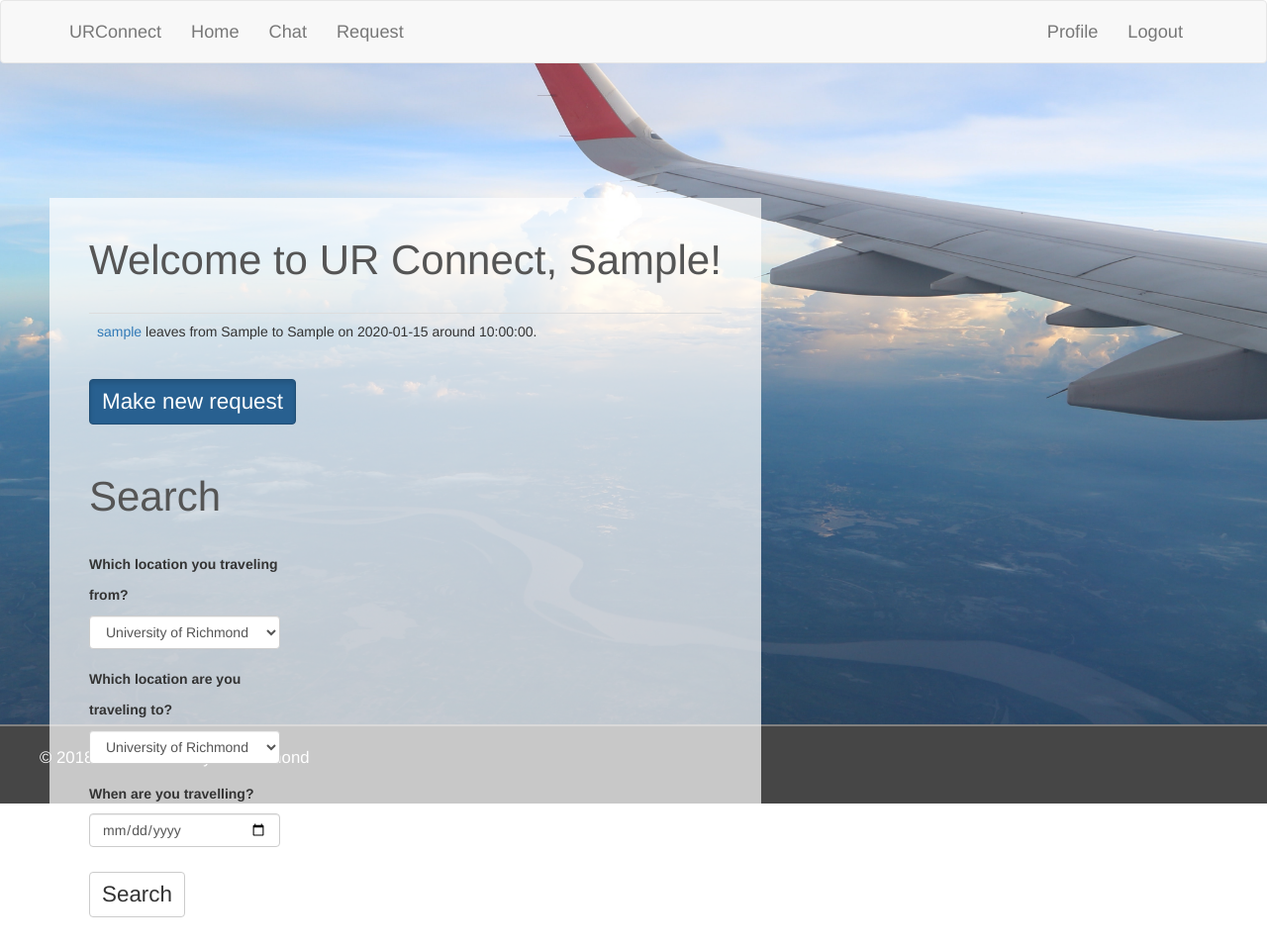
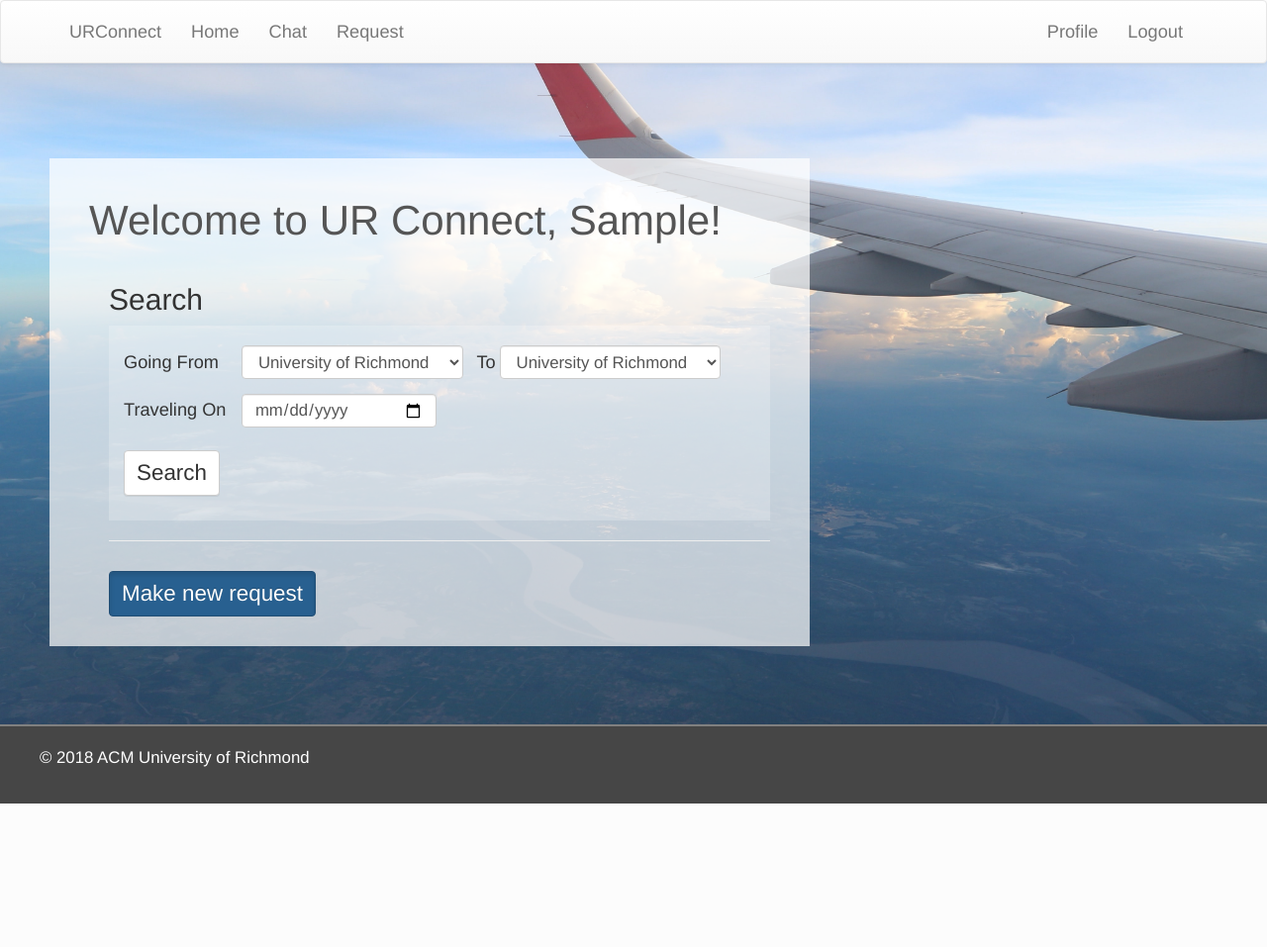
Before and after one commit to tramnguyenJC/acm-project-2018, a Flask app: page / in a window 1280 px wide; the page is wider, and only the part inside the window is pictured. Shown: that part at 99% size. After the commit the page ends 812 px from the top of that part, so only its background shows below. Run offline with Flask 2, Linux system fonts and the light colour scheme; a user stored in the database is signed in; tables that the repository leaves empty hold one stand-in row (values such as "Sample post"); some libraries are stand-ins or nearby versions.

Commit message:
Updated Search Design
Integrated Hammad's Search functionality with the current design. Added notice if no results were found. on search. Moved search to be displayed only for logged-in users (also fixed error associated with presence in anonymous user index).

```diff
--- a/app/forms.py
+++ b/app/forms.py
@@ -4,7 +4,7 @@ from wtforms_components import TimeField
 from wtforms.validators import ValidationError, DataRequired, Email, EqualTo, Length
 from app.models import User, Request
 from app import app
-
+from flask_bootstrap import Bootstrap
 
 class LoginForm(FlaskForm):
     username = StringField('Username', validators=[DataRequired()])
@@ -56,12 +56,13 @@ class RequestForm(FlaskForm):
     submit = SubmitField('Submit')
 
 class SearchForm(FlaskForm):
-    origin = SelectField(u'Which location you traveling from?',
+    origin = SelectField('Going From ',
         validators=[DataRequired()])
-    destination = SelectField(u'Which location are you traveling to?',
+    destination = SelectField(' To ',
         validators=[DataRequired()])
-    date = DateField('When are you travelling?',
+    date = DateField('Traveling On ',
                             validators = [DataRequired()],
                             render_kw={"placeholder": "MM/DD/YY"},
-                            format="%m/%d/%y")
+                            format="%m/%d/%y",
+                            id="datepicker")
     search = SubmitField('Search')
--- a/app/static/css/main.css
+++ b/app/static/css/main.css
@@ -46,14 +46,14 @@ body > .container {
     margin-left: -20px;
     padding: 0px 40px 20px 40px;
     background: rgba(255, 255, 255, 0.7);
-    top: 25vh;
     line-height: 2.2em;
 } #home #landing-text.anon {
+    top: 25vh;
     max-width: 45%;
 } #home #landing-text.user {
+    top: 20vh;
     max-width: 60%;
 }
-
 
 #home #landing-text.anon {
     text-align: center;
@@ -81,6 +81,43 @@ body > .container {
     padding: 10px;
 }
 
+/* Search Styles */
+#home #landing-text #search-container { margin-left: 20px; }
+#home #landing-text #search-container form {
+    background-color: rgba(255, 255, 255, 0.2);
+    padding: 5px;
+}
+#home #landing-text .form-group {
+    display: inline;
+    margin-left: 10px;
+}
+#home #landing-text .control-label {
+    font-size: 1.3em;   font-weight: normal;
+    width: 15%;         min-width: 115px;
+} #home #landing-text label[for=destination].control-label {
+    width: auto;        min-width: 0;
+} #home #landing-text label[for=date].control-label {
+    display: inline;
+    min-width: 120px;
+    padding-right: 1.5%;
+}
+
+#home #landing-text select.form-control {
+    width: min-content;     max-width: 34%  !important;
+    display: inline-block;
+    margin: 15px 0;
+    font-size: 1.2em;
+}
+#home #landing-text input.form-control {
+    display: inline-block;
+    width: 30% !important;
+    font-size: 1.2em;
+}
+#home #landing-text form .btn#search {
+    display: block;
+    margin: 20px 10px;
+}
+
 footer {
     width: 100%;
     min-height: 60px;
--- a/app/templates/base.html
+++ b/app/templates/base.html
@@ -3,8 +3,9 @@
 {% block head %}
 {{super()}}
 <!--Bootstrap + Query Implementation -->
-<link rel="stylesheet" href="https://maxcdn.bootstrapcdn.com/bootstrap/3.3.7/css/bootstrap.min.css">
+<link rel="stylesheet" href="https://maxcdn.bootstrapcdn.com/bootstrap/3.3.7/css/bootstrap-theme.min.css" integrity="sha384-rHyoN1iRsVXV4nD0JutlnGaslCJuC7uwjduW9SVrLvRYooPp2bWYgmgJQIXwl/Sp" crossorigin="anonymous">
 <script src="https://ajax.googleapis.com/ajax/libs/jquery/3.2.1/jquery.min.js"></script>
+<link rel="stylesheet" href="https://maxcdn.bootstrapcdn.com/bootstrap/3.3.7/css/bootstrap.min.css" integrity="sha384-BVYiiSIFeK1dGmJRAkycuHAHRg32OmUcww7on3RYdg4Va+PmSTsz/K68vbdEjh4u" crossorigin="anonymous">
 <script src="https://maxcdn.bootstrapcdn.com/bootstrap/3.3.7/js/bootstrap.min.js"></script>
 
 <link rel="stylesheet" href="{{ url_for('static', filename='css/main.css') }}">
--- a/app/templates/index.html
+++ b/app/templates/index.html
@@ -11,15 +11,21 @@
 	  <div id="landing-text" class="user">
 
 		<h1>Welcome to UR Connect, {{ user.username.capitalize() }}!</h1>
-
-		{% for request in requests %}
+		<!--{% for request in requests %}
 			  {% include '_request.html' %}
-		{% endfor %}
-
-		<a id="request-btn" class="btn btn-primary active" href="{{ url_for('request_form') }}">
-			Make new request
-		</a>
-
+		{% endfor %}-->
+		<div id="search-container">
+			<h2>Search</h2>
+			<div class="row">
+			 	<div class="col-md-12">
+				  	{{ wtf.quick_form(form) }}
+			  	</div>
+			</div>
+			<hr/>
+			<a id="request-btn" class="btn btn-primary active" href="{{ url_for('request_form') }}">
+				Make new request
+			</a>
+		</div>
 
 
   {% else %}
@@ -36,12 +42,16 @@
 		<a id="login-btn"    class="btn btn-warning active" href="{{ url_for('login') }}">
 		 	Log In</a>
 	  {% endif %}
-	  <h1>Search</h1>
-    <div class="row">
-        <div class="col-md-4">
-            {{ wtf.quick_form(form) }}
-        </div>
-    </div>
   </div>
 </main>
 {% endblock %}
+{% block scripts %}
+  {{ super() }}
+  	<script type="text/javascript" src="https://cdnjs.cloudflare.com/ajax/libs/moment.js/2.18.1/moment.min.js"></script>
+ 	<script type="text/javascript" src="https://cdnjs.cloudflare.com/ajax/libs/bootstrap-datetimepicker/4.17.47/js/bootstrap-datetimepicker.min.js"></script>
+	<script type="text/javascript">
+	$(function () {
+	  $('#datepicker').datetimepicker({ format: 'MM/DD/YY' });
+	});
+	</script>
+{% endblock %}
```
Also changed, not shown: app/templates/results.html (+10 -3 lines).
